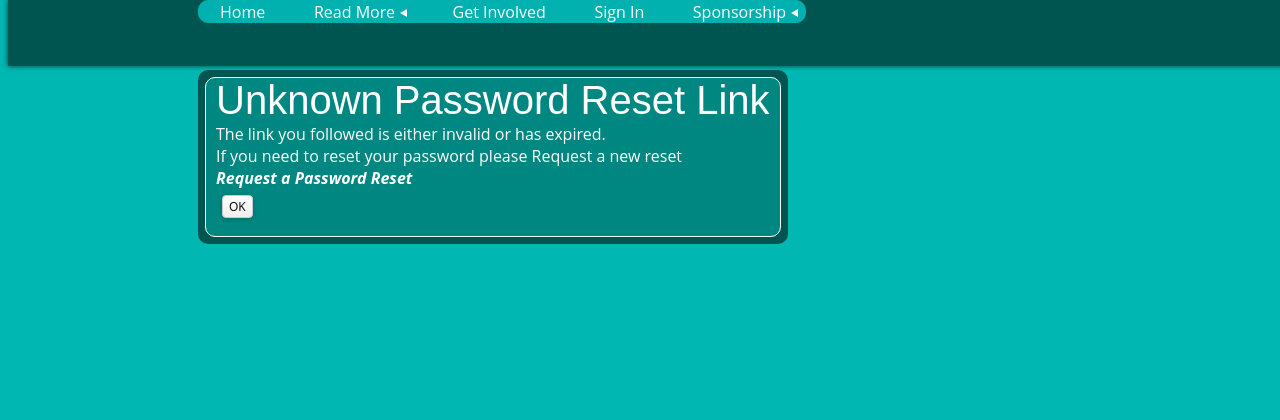
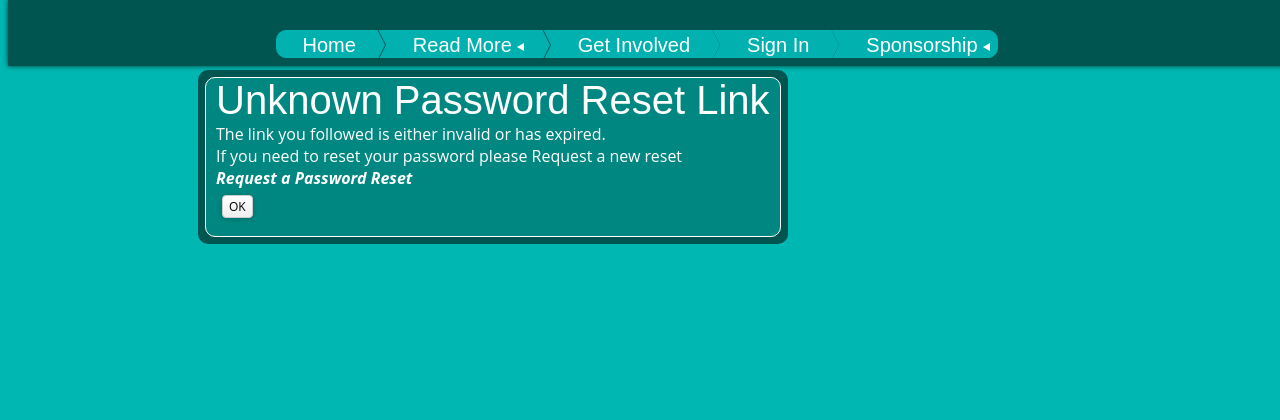
Before and after one commit to TonyFlury/SuffolkCycleDjango, a Django app: page /User/Reset/1 in a window 1280 px wide. Shown: the top 420 px of the page. Run offline with Django 3.2, Linux system fonts and the light colour scheme; parts of the project's set-up code (start-up, migrations or seed data) failed here and were passed over; some libraries are stand-ins or nearby versions.

Commit message:
Started code tidy up - lots more to do. Some minor bugs fixed too.

```diff
--- a/SuffolkCycleRide/static/base/css/layout.css
+++ b/SuffolkCycleRide/static/base/css/layout.css
@@ -182,12 +182,30 @@ div.strip {
 
 /* ------------------- Menu bar -------------------------------- */
 
-div .menu {
+div.menu-wrapper {
+    position:relative;
+    float:left;
+    left:50%
+    }
+
+div.menu-body {
+    position:relative;
     top: 30px;
-    position:absolute;
     color: white ;
     font: 20px/1.4em "fredericka the great",fantasy;
     width:100%;
+    float:left;
+    left:-50%
+}
+
+div#menu-container {
+	z-index: 1;
+}
+
+div#menu-container a {
+	display:block;
+	padding:0 5px;
+	color:#FFF;
 }
 
 ul.chevronbar {list-style-type: none; margin: 0; padding: 0; height:auto; width:auto; overflow:hidden;}
```
